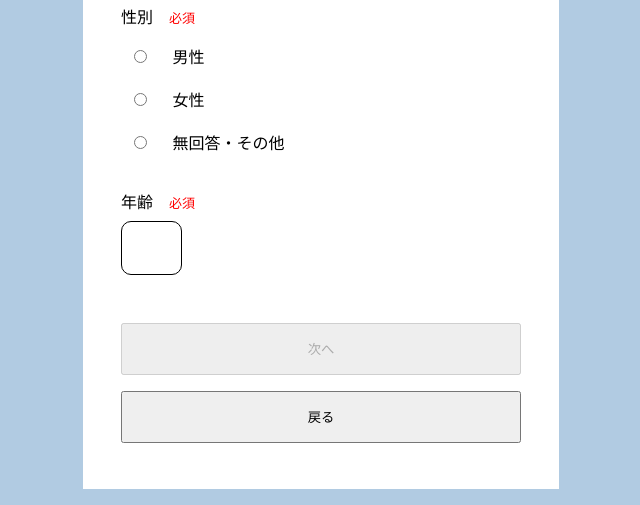
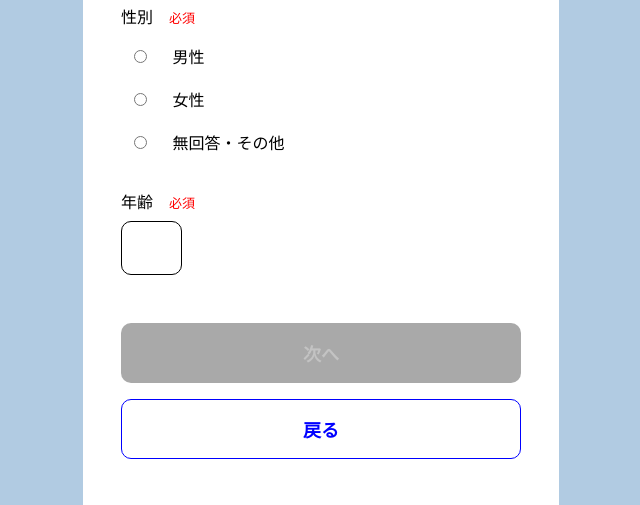
Before and after one commit to sa8na9/251015_validation, a plain HTML site: page index.html in a window 1280 px wide. Shown: the part 762-1267 px from the top of the page, without its empty margins (319-959 px from the left). Drawn offline with Linux system fonts and the light colour scheme.

Commit message:
new commit

```diff
--- a/index.html
+++ b/index.html
@@ -68,7 +68,7 @@
             </div>
 
             <button class="btn_next" name="btn_next" disabled>次へ</button><br>
-            <button>戻る</button>
+            <button class="btn_back" >戻る</button>
 
         </form>
 
--- a/style.css
+++ b/style.css
@@ -88,6 +88,28 @@ span {
 
 button {
     width: 100%;
-    height: 7ch;
+    height: 6ch;
     margin: 1vh 0;
+    border-radius: 10px;
+    font-size: large;
+    font-weight: bold;
 }
+
+.btn_next:disabled {
+    border: none;
+    background-color: darkgrey;
+    color: rgb(195, 195, 195);
+}
+
+.btn_next {
+    border: none;
+    background-color: blue;
+    color: white;
+}
+
+.btn_back {
+    border: 1px solid;
+    border-color: blue;
+    background-color: white;
+    color: blue;
+}
```
